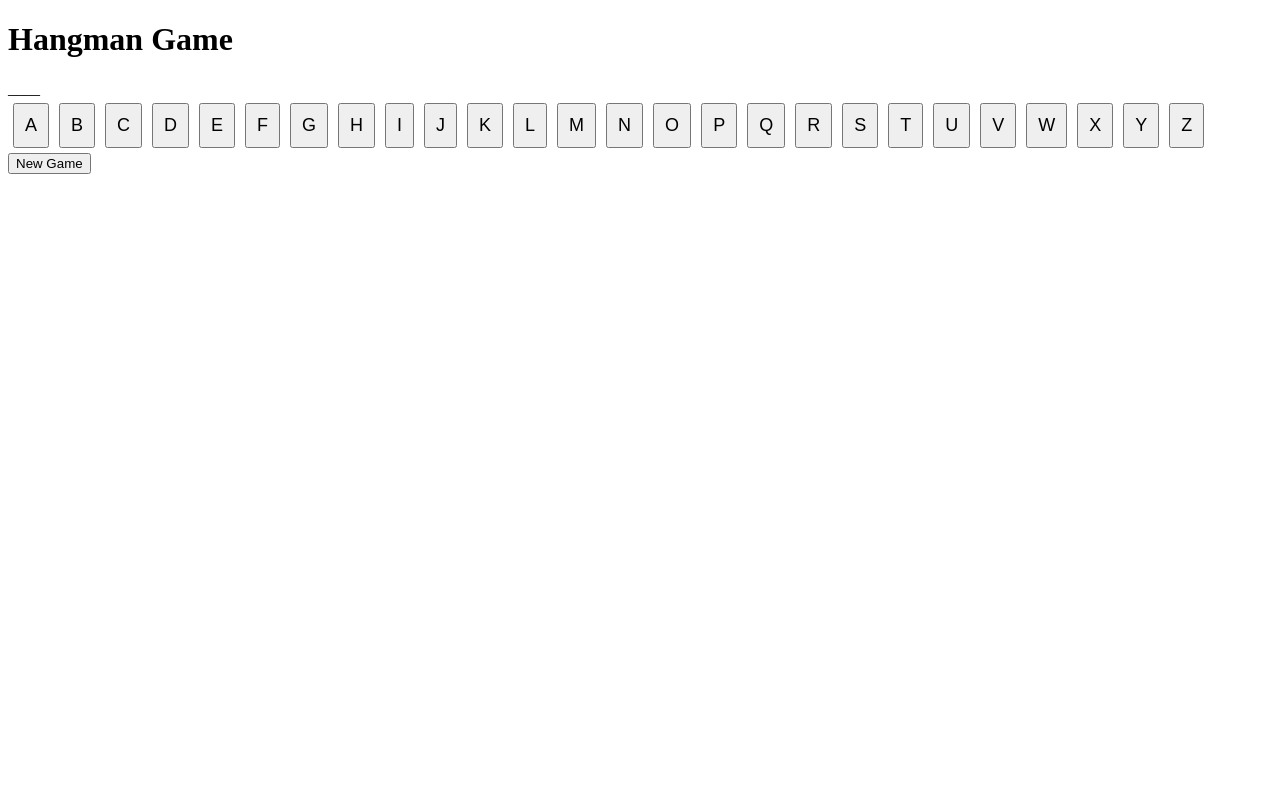
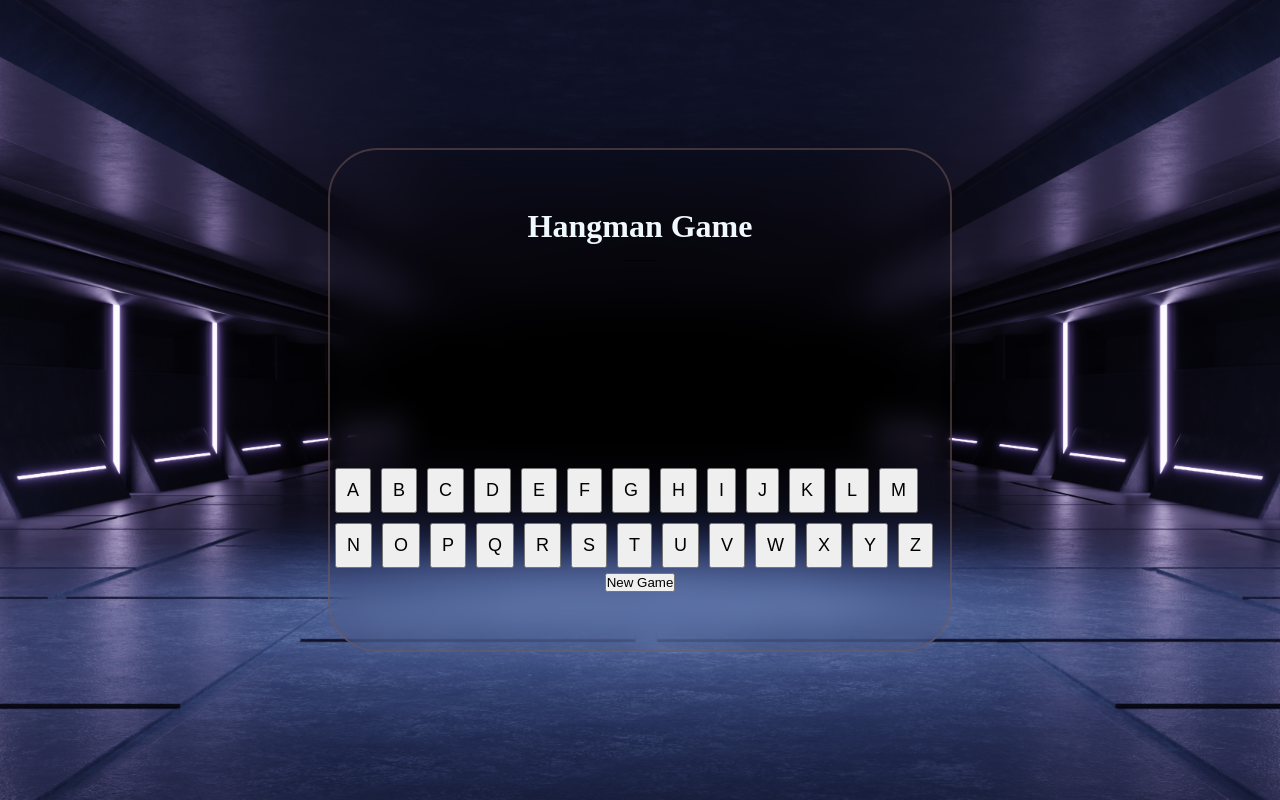
Before and after one commit to 1997Guido/Hangburen, a PHP site: page / in a window 1280 px wide. Run offline with PHP 8.4, Linux system fonts and the light colour scheme.

Commit message:
card and login screen
fixed everything

```diff
--- a/docker-compose.yml
+++ b/docker-compose.yml
@@ -14,7 +14,7 @@ services:
     image: mariadb
     environment:
       MYSQL_ROOT_PASSWORD: a3b6c9
-      MYSQL_DATABASE: portefolioSite
+      MYSQL_DATABASE: Hangman
     ports:
       - 3306:3306
     networks:
--- a/public/css/style.css
+++ b/public/css/style.css
@@ -1,3 +1,40 @@
+* {
+  padding: 0;
+  margin: 0;
+  z-index: 0;
+  overflow-x: hidden;
+}
+.screen-overlay {
+  width: 100vw;
+  height: 100vh;
+  background-image: url(../images/bg.jpg);
+  background-position: center;
+  background-size: cover;
+  position: static;
+}
+
+.game-box {
+  position: relative;
+  flex-direction: column;
+  top: 50%;
+  left: 50%;
+  transform: translate(-50%, -50%);
+  width: 620px;
+  height: 500px;
+  background: transparent;
+  border: 2px solid rgba(119, 92, 92, 0.5);
+  border-radius: 50px;
+  display: flex;
+  justify-content: center;
+  align-items: center;
+  backdrop-filter: blur(15px);
+}
+
+h1 {
+  color: aliceblue;
+  margin-bottom: 0rem;
+}
+
 #keyboard button {
   margin: 5px;
   padding: 10px;
@@ -16,7 +53,7 @@
 #head {
   width: 50px;
   height: 50px;
-    background-color: black;
+  background-color: rgb(255, 255, 255);
   position: absolute;
   top: 0;
   left: 25px;
@@ -26,16 +63,19 @@
 #body {
   width: 10px;
   height: 50px;
-    background-color: black;
+  background-color: rgb(255, 255, 255);
   position: absolute;
   top: 50px;
   left: 45px;
 }
 
-  #leftArm, #rightArm, #leftLeg, #rightLeg {
+#leftArm,
+#rightArm,
+#leftLeg,
+#rightLeg {
   width: 30px;
   height: 10px;
-    background-color: black;
+  background-color: rgb(255, 255, 255);
   position: absolute;
 }
 
--- a/public/index.php
+++ b/public/index.php
@@ -1,14 +1,19 @@
 <!DOCTYPE html>
-<html>
+<html lang="en">
+
 <head>
     <title>Hangman Game</title>
+    <meta charset="UTF-8">
+    <meta name="viewport" content="width=device-width, initial-scale=1.0">
     <link rel="stylesheet" type="text/css" href="css/style.css">
+
 </head>
+
 <body>
+    <div class="screen-overlay">
+        <div class="game-box">
             <h1>Hangman Game</h1>
             <div id="wordToGuess"></div>
-  <div id="keyboard"></div>
-  <button onclick="newGame()">New Game</button>
             <div id="hangman">
                 <div id="head" class="hide"></div>
                 <div id="body" class="hide"></div>
@@ -17,6 +22,14 @@
                 <div id="leftLeg" class="hide"></div>
                 <div id="rightLeg" class="hide"></div>
             </div>
+            <div id="keyboard"></div>
+            <button onclick="newGame()">New Game</button>
+        </div>
+
+    </div>
+
+
+</body>
 <script src="js/hangman/game.js"></script>
-</body>
+
 </html>
```
Also changed, not shown: public/css/login.css (added, +162 -0 lines), public/login.php (+31 -0 lines), public/images/bg.jpg (added). Lines whose indentation alone changed are shown as unchanged.
